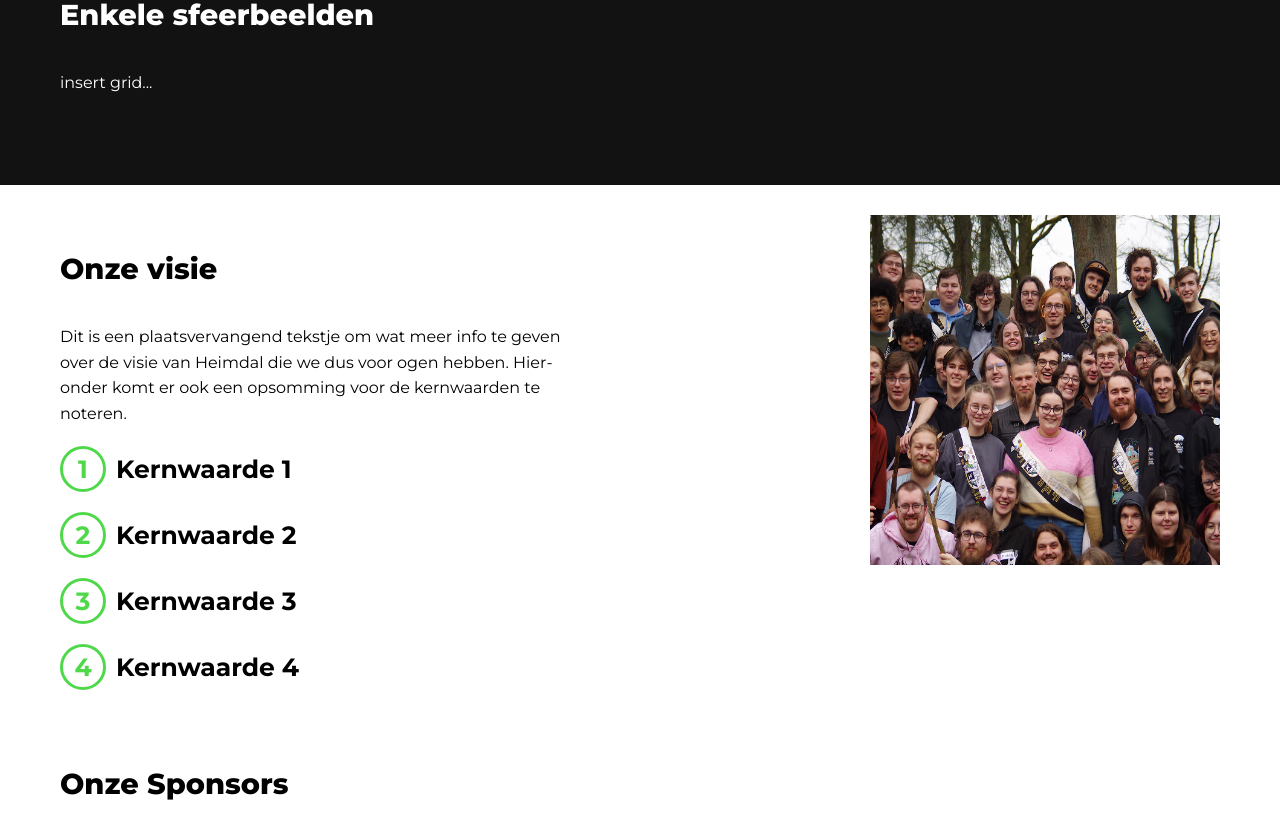
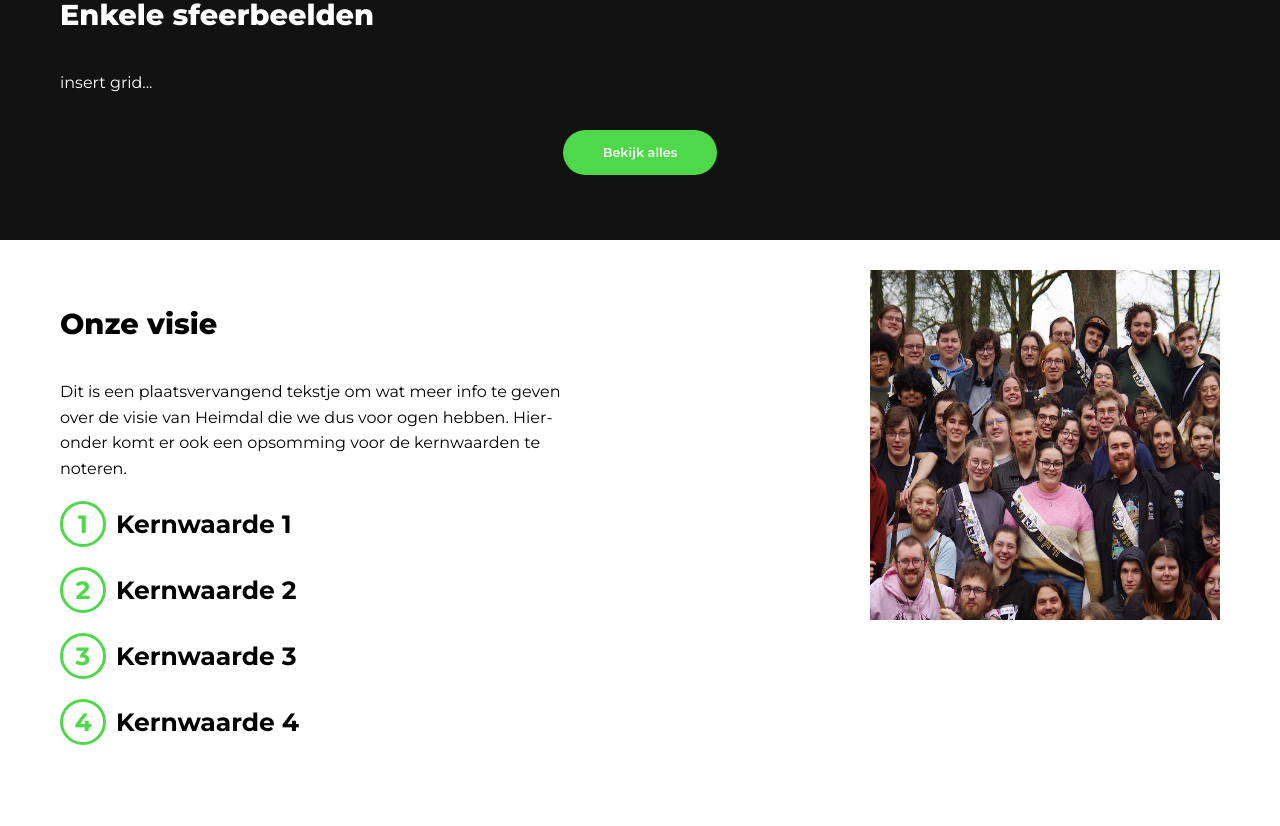
Before and after one commit to Heimdalbe/Mimisbrunnr-frontend, a React (Vite) app in the folder mimisbrunnr-frontend/: page / in a window 1280 px wide. Shown: the part 1940-2766 px from the top of the page. Built offline with nearby package versions, Linux system fonts and the light colour scheme.

Commit message:
Foto sectie button toegevoegd

```diff
--- a/mimisbrunnr-frontend/src/components/Home/FotoSectie/FotoSectie.jsx
+++ b/mimisbrunnr-frontend/src/components/Home/FotoSectie/FotoSectie.jsx
@@ -1,3 +1,4 @@
+import PrimaryButton from '../../Common/PrimaryButton';
 import './FotoSectie.css';
 
 // TODO: Sfeerbeeldsectie
@@ -7,6 +8,13 @@ const FotoSectie = () => {
     <div className='container' style={{ paddingTop: 5 }}>
       <h1>Enkele sfeerbeelden</h1>
       <p>insert grid...</p>
+      <div className="button-wrapper">
+        <PrimaryButton
+          text='Bekijk alles'
+          to='/albums'
+          isLight={false}
+          isDisabled={false} />
+      </div>
     </div>
   )
 }
```
